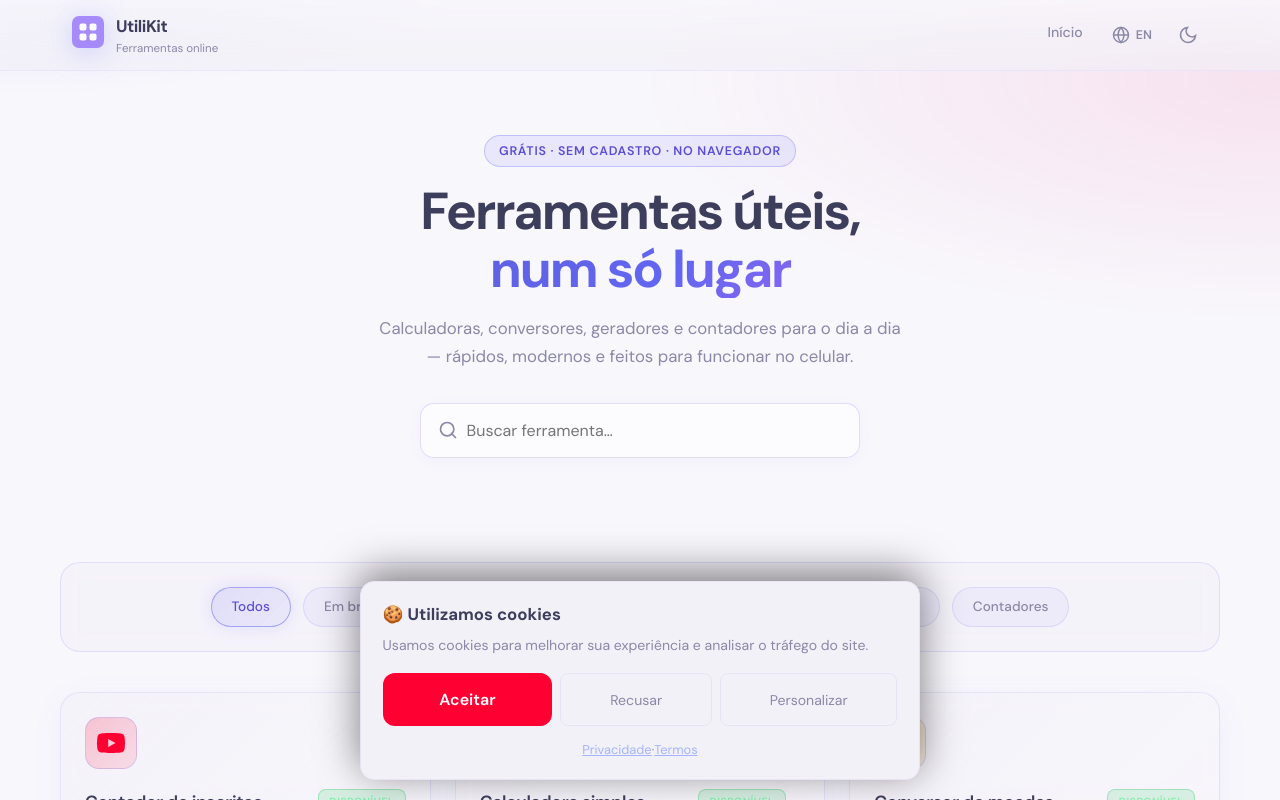
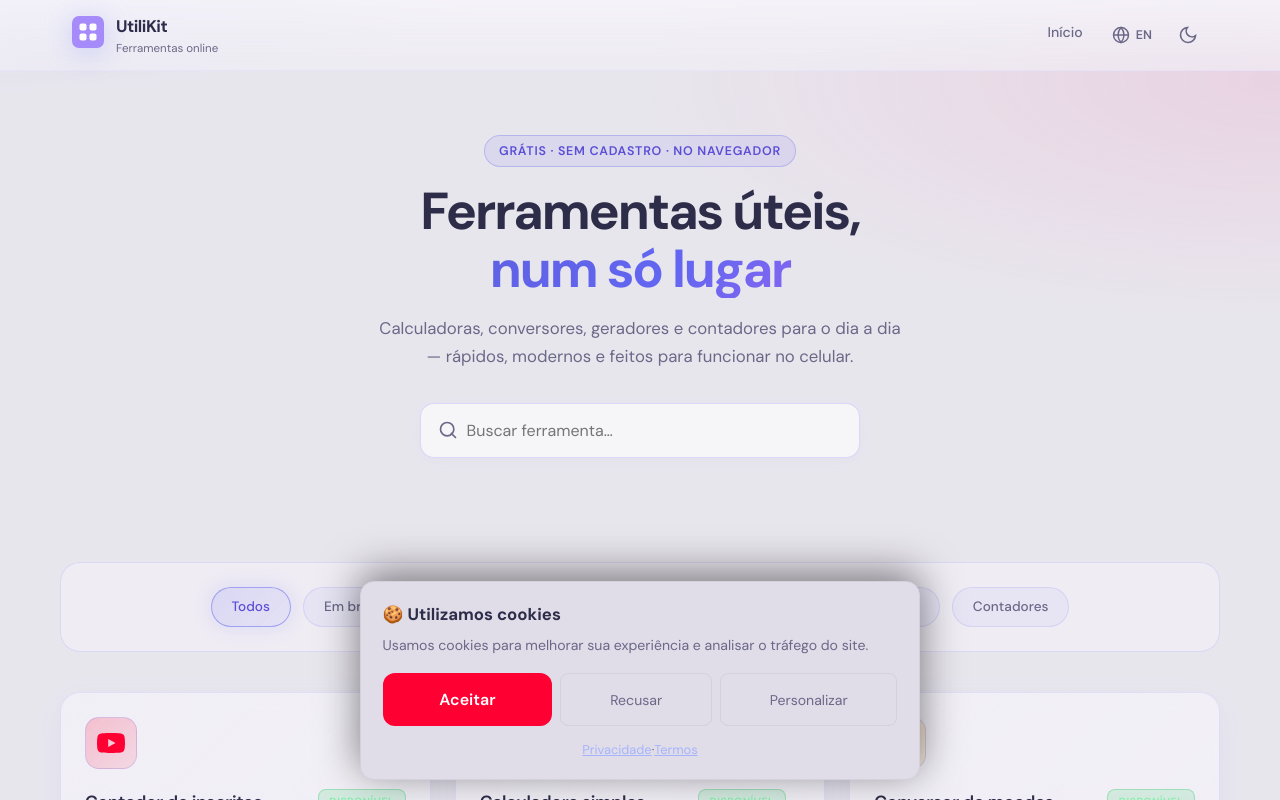
Before and after one commit to EduuD1as/utilikit, a React (Vite) app in the folder client/: page / in a window 1280 px wide. Shown: the top 800 px of the page. Built offline with nearby package versions, Linux system fonts and the light colour scheme; no server answers.

Commit message:
ajuste do tema claro

```diff
--- a/client/src/index.css
+++ b/client/src/index.css
@@ -20,17 +20,17 @@
 
 /* Tema claro */
 [data-theme="light"] {
-  --bg: #f8f7fc;
-  --surface: #f3f1f8;
-  --surface-elevated: #ffffff;
-  --border: #e8e4f3;
-  --text: #3d3d5c;
-  --text-muted: #8b88a8;
+  --bg: #e8e6ed;
+  --surface: #e0dce8;
+  --surface-elevated: #f5f3f9;
+  --border: #d4d0dc;
+  --text: #2d2d4a;
+  --text-muted: #6b6888;
   --accent: #ff0033;
   --accent-hover: #e6002e;
   --accent-soft: rgba(255, 0, 51, 0.08);
   --success: #22c55e;
-  --shadow: 0 12px 40px rgba(99, 102, 241, 0.05);
+  --shadow: 0 12px 40px rgba(99, 102, 241, 0.08);
 }
 
 *,
```
